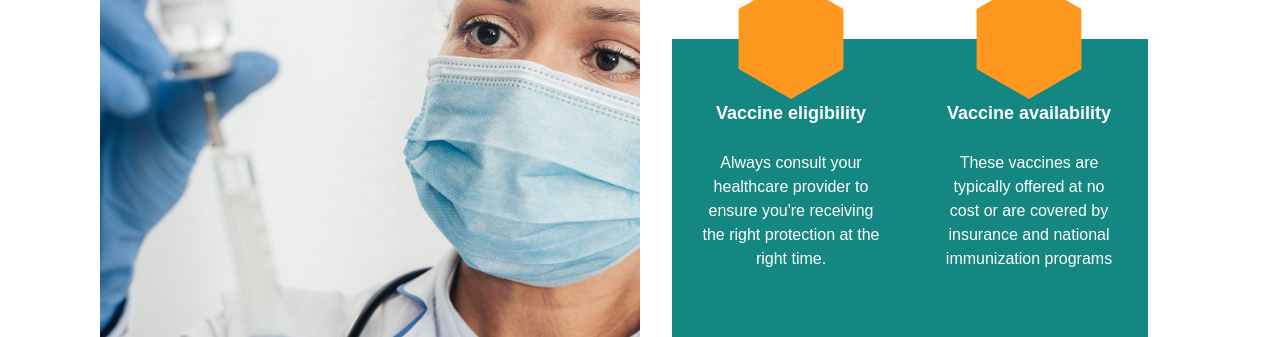
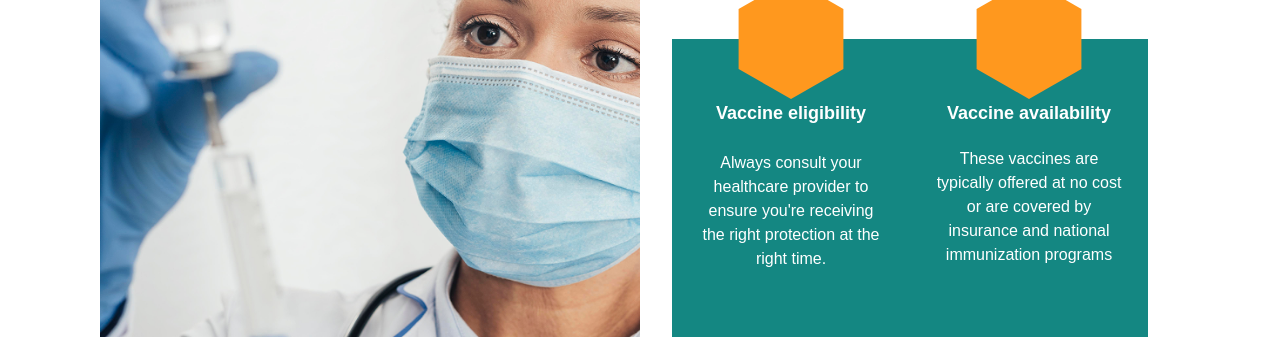
Before and after one commit to Kelviz/vax, a Next.js app: page /provisions in a window 1280 px wide. Shown: the part 2200-2537 px from the top of the page. Built offline with nearby package versions, Linux system fonts and the light colour scheme.

Commit message:
updated image name

```diff
--- a/components/provisions/provisionSectionThree/SectionThree.jsx
+++ b/components/provisions/provisionSectionThree/SectionThree.jsx
@@ -58,7 +58,7 @@ const SectionThree = () => {
             <h2 className="font-bold text-lg md:text-[18px]  text-center mt-[6rem] md:mt-[3rem]">
               Vaccine availability
             </h2>
-            <p className="mt-4 md:mt-2 md:text-[16px] text-center p-4">
+            <p className="mt-4 md:mt-2 md:text-[16px] text-center p-3">
               These vaccines are typically offered at no cost or are covered by
               insurance and national immunization programs
             </p>
```
